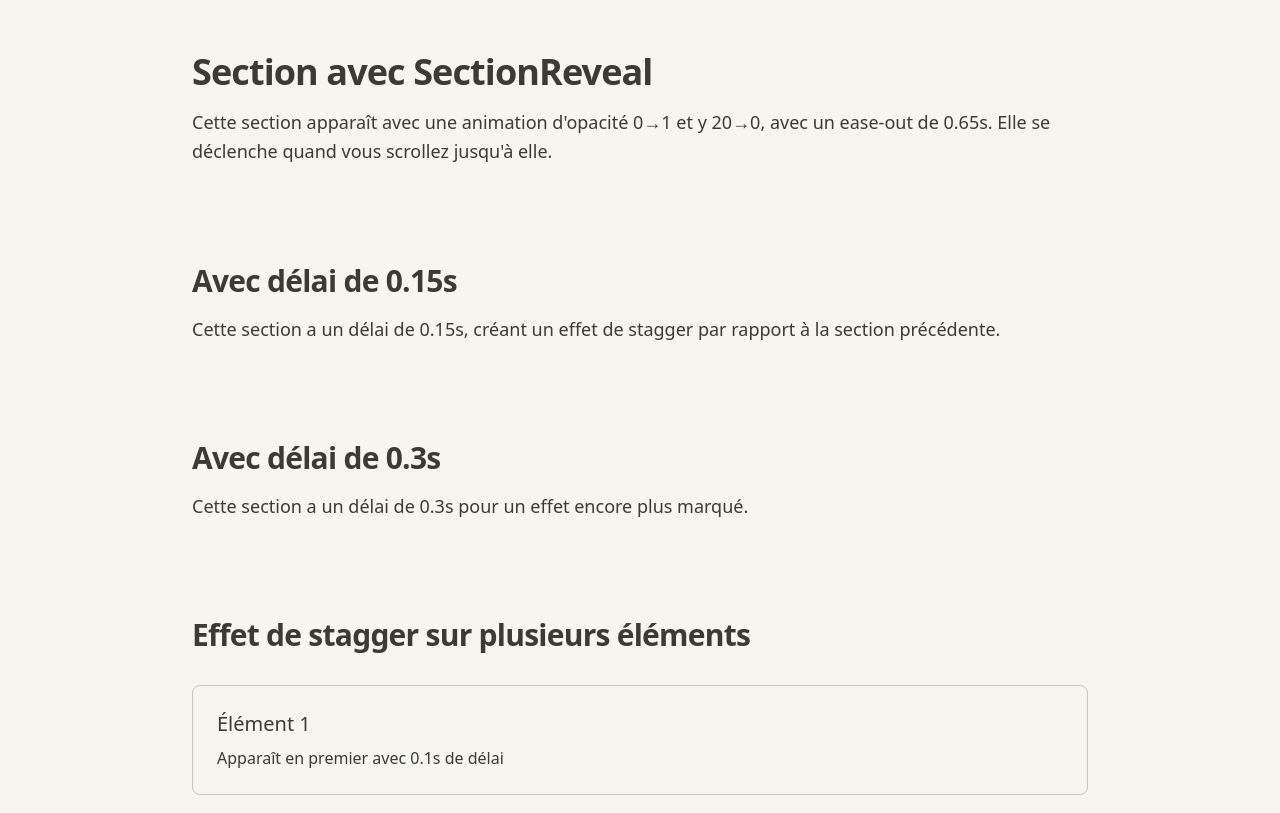
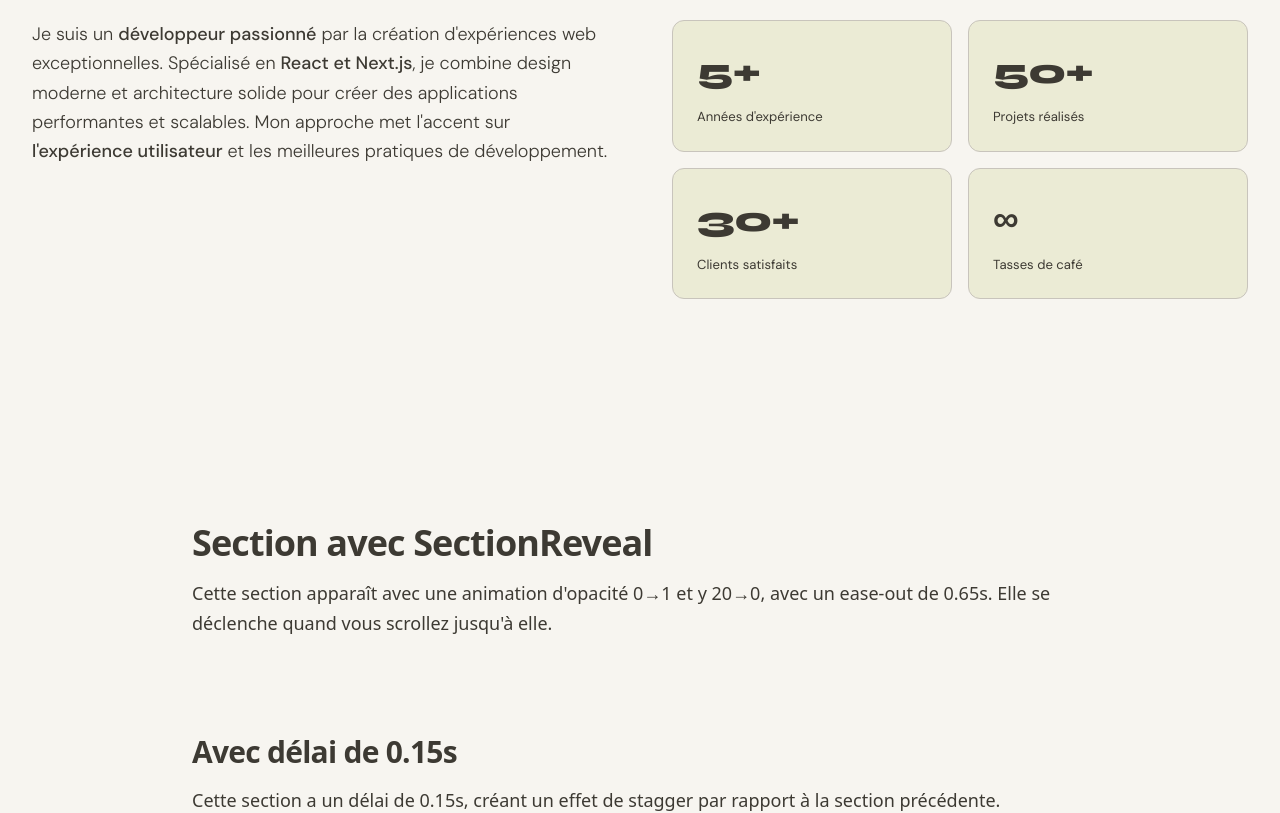
Before and after one commit to Mike1908/portfolio, a Next.js app: page / in a window 1280 px wide. Shown: the part 940-1753 px from the top of the page. Built offline with nearby package versions, Linux system fonts and the light colour scheme.

Commit message:
StatCard & AboutSection

```diff
--- a/src/app/page.tsx
+++ b/src/app/page.tsx
@@ -1,5 +1,5 @@
 import Image from "next/image";
-import { NavBar, HeroSection, SectionReveal } from "@/components";
+import { NavBar, HeroSection, SectionReveal, AboutSection } from "@/components";
 
 const navLinks = [
   { label: "À propos", href: "#about" },
@@ -14,6 +14,13 @@ const badges = [
   { label: "TypeScript", variant: "accent" as const },
 ];
 
+const aboutStats = [
+  { label: "Années d'expérience", value: "5+" },
+  { label: "Projets réalisés", value: "50+" },
+  { label: "Clients satisfaits", value: "30+" },
+  { label: "Tasses de café", value: "∞" },
+];
+
 export default function Home() {
   return (
     <div className="flex flex-col flex-1 font-sans">
@@ -26,6 +33,12 @@ export default function Home() {
         tagline="Créateur d'expériences web modernes et performantes. Passionné par le design système et l'architecture logicielle."
         badges={badges}
         scrollTarget="#content"
+      />
+
+      {/* Section À propos avec AboutSection */}
+      <AboutSection
+        bio="Je suis un <strong>développeur passionné</strong> par la création d'expériences web exceptionnelles. Spécialisé en <strong>React et Next.js</strong>, je combine design moderne et architecture solide pour créer des applications performantes et scalables. Mon approche met l'accent sur <strong>l'expérience utilisateur</strong> et les meilleures pratiques de développement."
+        stats={aboutStats}
       />
 
       <main id="content" className="flex flex-1 w-full flex-col items-center py-32 px-6 sm:px-16">
@@ -77,21 +90,21 @@ export default function Home() {
             </SectionReveal>
 
             <SectionReveal delay={0.1}>
-              <div className="p-6 rounded-lg border border-border bg-bg-subtle">
+              <div className="p-6 rounded-lg border border-border bg-bg-surface">
                 <h4 className="text-xl font-medium mb-2">Élément 1</h4>
                 <p className="text-body">Apparaît en premier avec 0.1s de délai</p>
               </div>
             </SectionReveal>
 
             <SectionReveal delay={0.2}>
-              <div className="p-6 rounded-lg border border-border bg-bg-subtle">
+              <div className="p-6 rounded-lg border border-border bg-bg-surface">
                 <h4 className="text-xl font-medium mb-2">Élément 2</h4>
                 <p className="text-body">Apparaît ensuite avec 0.2s de délai</p>
               </div>
             </SectionReveal>
 
             <SectionReveal delay={0.3}>
-              <div className="p-6 rounded-lg border border-border bg-bg-subtle">
+              <div className="p-6 rounded-lg border border-border bg-bg-surface">
                 <h4 className="text-xl font-medium mb-2">Élément 3</h4>
                 <p className="text-body">Apparaît en dernier avec 0.3s de délai</p>
               </div>
--- /dev/null
+++ b/src/components/atoms/StatCard.tsx
@@ -0,0 +1,25 @@
+import { cn } from "@/lib/utils";
+
+export type StatCardProps = {
+  readonly label: string;
+  readonly value: string | number;
+  readonly className?: string;
+};
+
+export const StatCard = ({ label, value, className }: StatCardProps) => {
+  return (
+    <div
+      className={cn(
+        "flex flex-col gap-2 rounded-card border border-border bg-bg-surface p-6 transition-all duration-300 ease-spring hover:-translate-y-1",
+        className,
+      )}
+    >
+      <span className="font-display font-extrabold text-primary tracking-tight" style={{ fontSize: "2.25rem" }}>
+        {value}
+      </span>
+      <span className="font-body font-normal text-muted" style={{ fontSize: "0.82rem" }}>
+        {label}
+      </span>
+    </div>
+  );
+};
--- a/src/components/index.ts
+++ b/src/components/index.ts
@@ -4,6 +4,7 @@ export { NavLink, type NavLinkProps } from './atoms/NavLink';
 export { Badge, type BadgeProps } from './atoms/Badge';
 export { ScrollHint, type ScrollHintProps } from './atoms/ScrollHint';
 export { BackgroundGrid, type BackgroundGridProps } from './atoms/BackgroundGrid';
+export { StatCard, type StatCardProps } from './atoms/StatCard';
 
 // Molecules - Combinaisons d'atomes
 export { ThemeToggle } from './molecules/ThemeToggle';
@@ -13,6 +14,7 @@ export { SectionReveal, type SectionRevealProps } from './molecules/SectionRevea
 // Organisms - Combinaisons complexes
 export { NavBar, type NavBarProps } from './organisms/NavBar';
 export { HeroSection, type HeroSectionProps, type BadgeData } from './organisms/HeroSection';
+export { AboutSection, type AboutSectionProps, type Stat } from './organisms/AboutSection';
 
 // Providers - Context providers
 export { ThemeProvider, type ThemeProviderProps } from './providers';
--- /dev/null
+++ b/src/components/organisms/AboutSection.tsx
@@ -0,0 +1,49 @@
+"use client";
+
+import { SectionReveal } from "../molecules/SectionReveal";
+import { StatCard } from "../atoms/StatCard";
+
+export type Stat = {
+  readonly label: string;
+  readonly value: string | number;
+};
+
+export type AboutSectionProps = {
+  readonly bio: string;
+  readonly stats: Stat[];
+};
+
+export const AboutSection = ({ bio, stats }: AboutSectionProps) => {
+  return (
+    <section className="relative w-full py-section px-6 lg:px-8">
+      <div className="mx-auto w-full max-w-7xl">
+        {/* Grid 2 colonnes, responsive */}
+        <div className="grid grid-cols-1 gap-12 md:grid-cols-2 md:gap-16">
+          {/* Colonne gauche : Bio */}
+          <SectionReveal delay={0}>
+            <div
+              className="max-w-none font-body text-lg leading-relaxed text-body [&>strong]:font-medium"
+              dangerouslySetInnerHTML={{ __html: bio }}
+              style={{
+                fontWeight: 300,
+              }}
+            />
+          </SectionReveal>
+
+          {/* Colonne droite : Stats */}
+          <SectionReveal delay={0.15}>
+            <div className="grid grid-cols-2 gap-4">
+              {stats.map((stat, index) => (
+                <StatCard
+                  key={`${stat.label}-${index}`}
+                  label={stat.label}
+                  value={stat.value}
+                />
+              ))}
+            </div>
+          </SectionReveal>
+        </div>
+      </div>
+    </section>
+  );
+};
```
